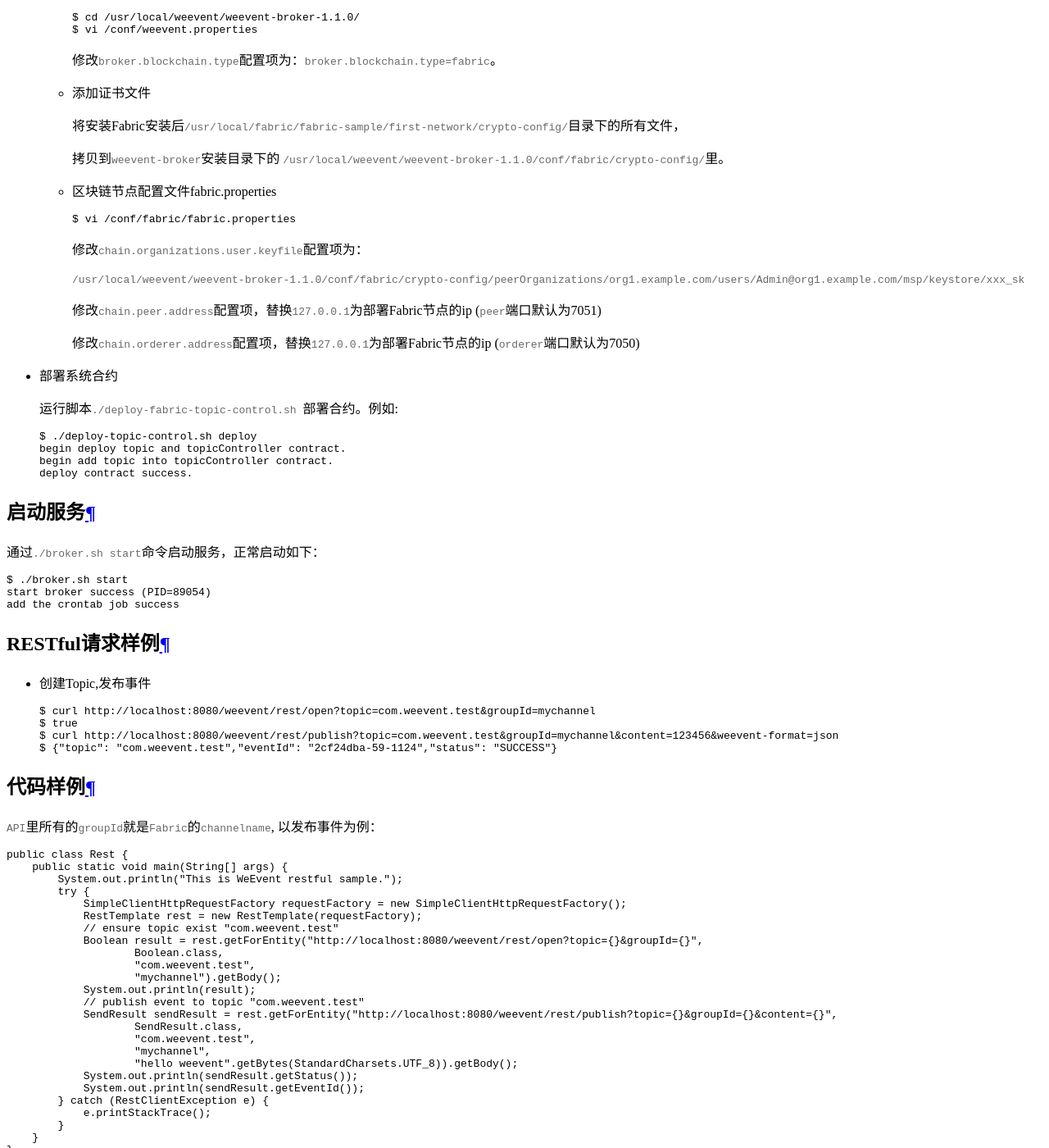
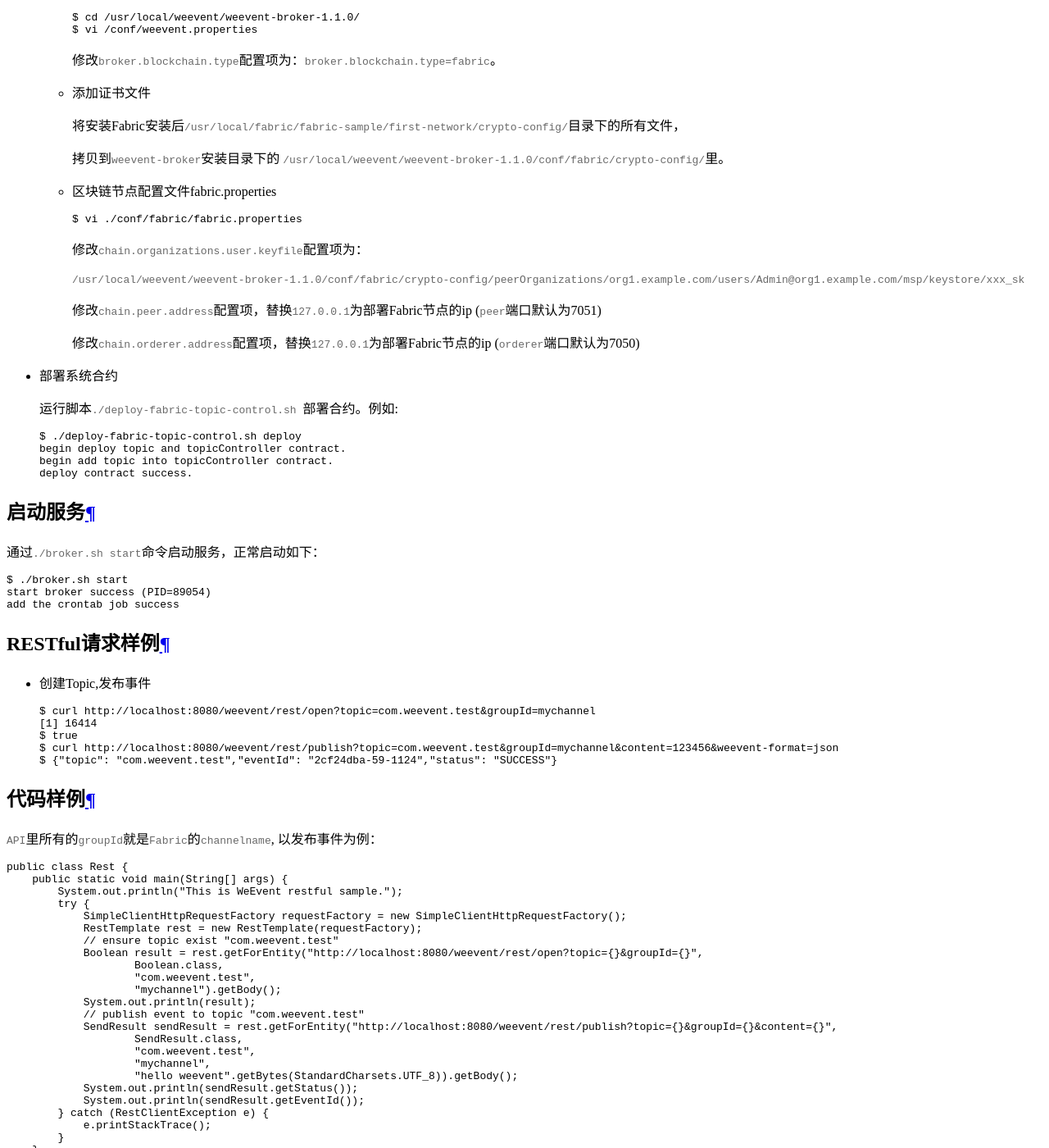
Before and after one commit to WeBankBlockchain/WeEvent-docs, a Sphinx documentation site: the page built from docs/advanced/fabric.md, in a window 1280 px wide and 1400 px high, scrolled down 1033 px. Shown: the whole window at 82% size. Built offline with Sphinx 7.4.7 and the Read the Docs theme 2.0.0, drawn with Linux system fonts in a browser that asks for light colours.

Commit message:
optizime fabric doc

````diff
--- a/docs/advanced/fabric.md
+++ b/docs/advanced/fabric.md
@@ -34,7 +34,7 @@
   - 区块链节点配置文件fabric.properties
 
     ```shell
-    $ vi /conf/fabric/fabric.properties
+    $ vi ./conf/fabric/fabric.properties
     ```
 
     修改`chain.organizations.user.keyfile`配置项为：
@@ -50,7 +50,7 @@
   运行脚本`./deploy-fabric-topic-control.sh `部署合约。例如:
 
   ```shell
-  $ ./deploy-topic-control.sh deploy
+  $ ./deploy-fabric-topic-control.sh deploy
   begin deploy topic and topicController contract.
   begin add topic into topicController contract.
   deploy contract success.
@@ -71,6 +71,7 @@
 
   ```shell
   $ curl http://localhost:8080/weevent/rest/open?topic=com.weevent.test&groupId=mychannel
+  [1] 16414
   $ true
   $ curl http://localhost:8080/weevent/rest/publish?topic=com.weevent.test&groupId=mychannel&content=123456&weevent-format=json
   $ {"topic": "com.weevent.test","eventId": "2cf24dba-59-1124","status": "SUCCESS"}
````
